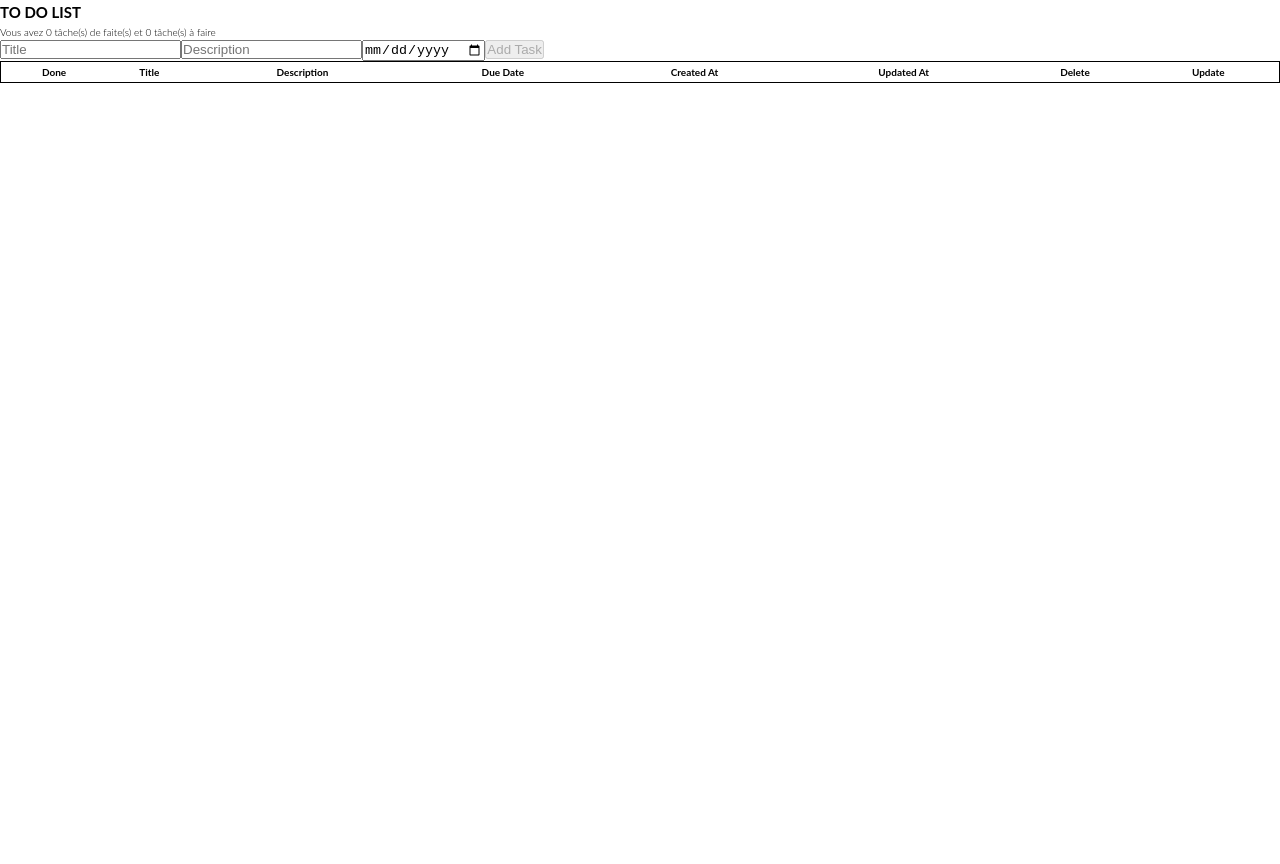
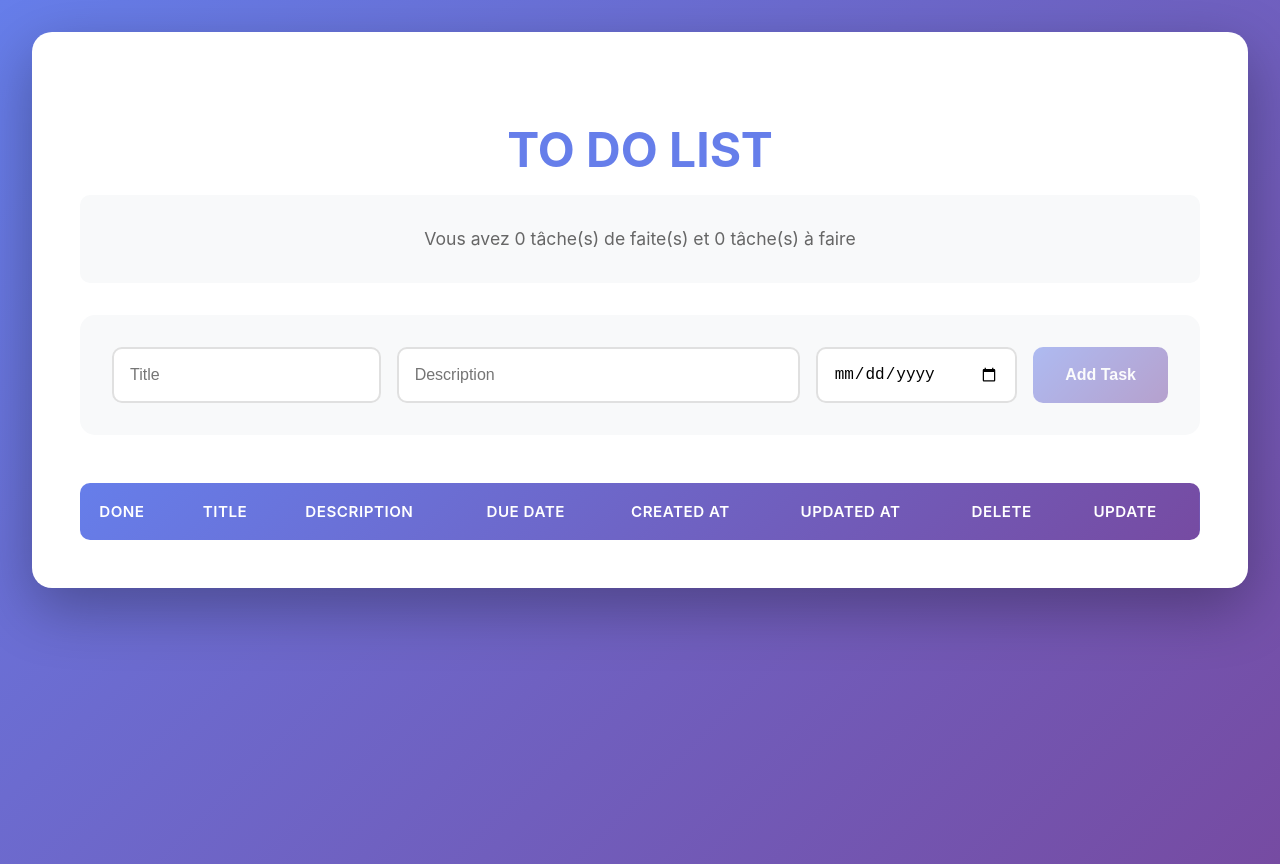
Before and after one commit to Hug0003/TodoList_React, a React (Create React App) app: page / in a window 1280 px wide. Before the commit the page ends 800 px from the top, so only its background shows below. Built offline with nearby package versions, Linux system fonts and the light colour scheme.

Commit message:
style fait fait avec claud

```diff
--- a/src/App.css
+++ b/src/App.css
@@ -1,18 +1,195 @@
-*,
-*::before,
-*::after {
-    margin: 0;
-    padding: 0;
-    box-sizing: inherit;
+.App {
+    min-height: 100vh;
+    background: linear-gradient(135deg, #667eea 0%, #764ba2 100%);
+    padding: 2rem;
 }
 
-html {
-    box-sizing: border-box;
-    font-size: 62.5%;
+.todo-container {
+    max-width: 1200px;
+    margin: 0 auto;
+    background: white;
+    border-radius: 20px;
+    box-shadow: 0 20px 60px rgba(0, 0, 0, 0.3);
+    padding: 3rem;
 }
 
-body {
-    font-weight: 300;
-    line-height: 1.6;
-    font-family: 'Lato', sans-serif;
+.todo-container h2 {
+    text-align: center;
+    color: #667eea;
+    font-size: 3rem;
+    margin-bottom: 1rem;
+    font-weight: 700;
 }
+
+.task-stats {
+    text-align: center;
+    color: #666;
+    font-size: 1.1rem;
+    margin-bottom: 2rem;
+    padding: 1rem;
+    background: #f8f9fa;
+    border-radius: 10px;
+}
+
+.todo-form {
+    display: grid;
+    grid-template-columns: 2fr 3fr 1.5fr auto;
+    gap: 1rem;
+    margin-bottom: 3rem;
+    padding: 2rem;
+    background: #f8f9fa;
+    border-radius: 15px;
+}
+
+.todo-form input[type="text"],
+.todo-form input[type="date"] {
+    padding: 1rem;
+    border: 2px solid #e0e0e0;
+    border-radius: 10px;
+    font-size: 1rem;
+    transition: all 0.3s ease;
+}
+
+.todo-form input[type="text"]:focus,
+.todo-form input[type="date"]:focus {
+    outline: none;
+    border-color: #667eea;
+    box-shadow: 0 0 0 3px rgba(102, 126, 234, 0.1);
+}
+
+.todo-form button[type="submit"] {
+    padding: 1rem 2rem;
+    background: linear-gradient(135deg, #667eea 0%, #764ba2 100%);
+    color: white;
+    border: none;
+    border-radius: 10px;
+    font-size: 1rem;
+    font-weight: 600;
+    cursor: pointer;
+    transition: all 0.3s ease;
+}
+
+.todo-form button[type="submit"]:hover:not(:disabled) {
+    transform: translateY(-2px);
+    box-shadow: 0 5px 15px rgba(102, 126, 234, 0.4);
+}
+
+.todo-form button[type="submit"]:disabled {
+    opacity: 0.5;
+    cursor: not-allowed;
+}
+
+.todo-table {
+    width: 100%;
+    border-collapse: separate;
+    border-spacing: 0;
+    overflow: hidden;
+    border-radius: 10px;
+}
+
+.todo-table thead {
+    background: linear-gradient(135deg, #667eea 0%, #764ba2 100%);
+    color: white;
+}
+
+.todo-table th {
+    padding: 1.2rem;
+    text-align: left;
+    font-weight: 600;
+    font-size: 0.95rem;
+    text-transform: uppercase;
+    letter-spacing: 0.5px;
+}
+
+.todo-table tbody tr {
+    background: white;
+    border-bottom: 1px solid #e0e0e0;
+    transition: all 0.3s ease;
+}
+
+.todo-table tbody tr:hover {
+    background: #f8f9fa;
+    transform: scale(1.01);
+    box-shadow: 0 5px 15px rgba(0, 0, 0, 0.1);
+}
+
+.todo-table tbody tr.done {
+    opacity: 0.6;
+    text-decoration: line-through;
+}
+
+.todo-table td {
+    padding: 1rem;
+    font-size: 0.95rem;
+}
+
+.todo-table input[type="checkbox"] {
+    width: 20px;
+    height: 20px;
+    cursor: pointer;
+    accent-color: #667eea;
+}
+
+.todo-table input[type="text"],
+.todo-table input[type="date"] {
+    width: 100%;
+    padding: 0.5rem;
+    border: 2px solid #e0e0e0;
+    border-radius: 5px;
+    font-size: 0.9rem;
+    margin-bottom: 0.5rem;
+}
+
+.todo-table input[type="text"]:focus,
+.todo-table input[type="date"]:focus {
+    outline: none;
+    border-color: #667eea;
+}
+
+.action-btn {
+    padding: 0.6rem 1.2rem;
+    border: none;
+    border-radius: 8px;
+    font-size: 0.9rem;
+    font-weight: 600;
+    cursor: pointer;
+    transition: all 0.3s ease;
+    margin-right: 0.5rem;
+}
+
+.delete-btn {
+    background: #ff6b6b;
+    color: white;
+}
+
+.delete-btn:hover {
+    background: #ff5252;
+    transform: translateY(-2px);
+    box-shadow: 0 5px 15px rgba(255, 107, 107, 0.4);
+}
+
+.update-btn {
+    background: #4ecdc4;
+    color: white;
+}
+
+.update-btn:hover {
+    background: #45b7af;
+    transform: translateY(-2px);
+    box-shadow: 0 5px 15px rgba(78, 205, 196, 0.4);
+}
+
+@media (max-width: 1024px) {
+    .todo-form {
+        grid-template-columns: 1fr;
+    }
+
+    .todo-table {
+        font-size: 0.85rem;
+    }
+
+    .todo-table th,
+    .todo-table td {
+        padding: 0.8rem 0.5rem;
+    }
+}
--- a/src/App.tsx
+++ b/src/App.tsx
@@ -4,7 +4,7 @@ import './App.css';
 
 function App() {
   return (
-    <div>
+    <div className="App">
         <ToDoList/>
     </div>
   );
--- a/src/compenents/ToDoList.tsx
+++ b/src/compenents/ToDoList.tsx
@@ -87,8 +87,8 @@ function ToDoList() {
         return tasks.map((task) => {
         const isEditing = editingId === task.id;
         return (
-            <tr key={task.id}>
-                <th>
+            <tr key={task.id} className={task.done ? 'done' : ''}>
+                <td>
                     <input
                         type="checkbox"
                         checked={task.done}
@@ -96,11 +96,11 @@ function ToDoList() {
                             setTasks(tasks.map(t => t.id === task.id ? {...t, done: !t.done} : t));
                         }}
                     />
-                </th>
+                </td>
 
                 {isEditing ? (
                     <>
-                        <th>
+                        <td>
                             <input
                                 type="text"
                                 value={task.title}
@@ -129,44 +129,44 @@ function ToDoList() {
                                     t.id === task.id ? { ...t, description: e.target.value, updatedAt: String(Date.now()) } : t
                                 ))
                             }}/>
-                        </th>
-                        <th>{formatDate(task.createdAt)}</th>
-                        <th>{formatDate(task.updatedAt)}</th>
-                        <th>
-                            <button value={task.id} onClick={(e) => {
+                        </td>
+                        <td>{formatDate(task.createdAt)}</td>
+                        <td>{formatDate(task.updatedAt)}</td>
+                        <td>
+                            <button className="action-btn delete-btn" value={task.id} onClick={(e) => {
                                 delTask(e, task.id)
                             }}>Delete
                             </button>
-                        </th>
-                        <th>
-                            <button value={task.id} onClick={(e) => {
+                        </td>
+                        <td>
+                            <button className="action-btn update-btn" value={task.id} onClick={(e) => {
                                 setEditId(task.id)
 
                             }}>Update
                             </button>
-                        </th>
+                        </td>
                     </>
 
 
                 ): (
                     <>
-                        <th>{task.title}</th>
-                        <th>{task.description}</th>
-                        <th>{formatDate(task.dueDate)}</th>
-                        <th>{formatDate(task.createdAt)}</th>
-                        <th>{formatDate(task.updatedAt)}</th>
-                        <th>
-                            <button value={task.id} onClick={(e) => {
+                        <td>{task.title}</td>
+                        <td>{task.description}</td>
+                        <td>{formatDate(task.dueDate)}</td>
+                        <td>{formatDate(task.createdAt)}</td>
+                        <td>{formatDate(task.updatedAt)}</td>
+                        <td>
+                            <button className="action-btn delete-btn" value={task.id} onClick={(e) => {
                                 delTask(e, task.id)
                             }}>Delete
                             </button>
-                        </th>
-                        <th>
-                            <button value={task.id} onClick={(e) => {
+                        </td>
+                        <td>
+                            <button className="action-btn update-btn" value={task.id} onClick={(e) => {
                                 setEditId(task.id)
                             }}>Update
                             </button>
-                        </th>
+                        </td>
                     </>
                 )
                 }
@@ -193,10 +193,12 @@ function ToDoList() {
 
     }
 
-    return (<div>
+    return (<div className="todo-container">
             <h2> TO DO LIST </h2>
-            {nbTask()}
-            <form onSubmit={(e) => addTask(e)}>
+            <div className="task-stats">
+                {nbTask()}
+            </div>
+            <form className="todo-form" onSubmit={(e) => addTask(e)}>
                 <input type="text" placeholder="Title" value={title} onChange={(e) => setTitle(e.target.value)}/>
                 <input type="text" placeholder="Description" value={description}
                        onChange={(e) => setDescription(e.target.value)}/>
@@ -205,11 +207,7 @@ function ToDoList() {
                 <button type="submit" disabled={title.length == 0}>Add Task</button>
             </form>
 
-            <ul>
-
-            </ul>
-
-            <table style={{border: "1px solid black", width: "100%"}}>
+            <table className="todo-table">
                 <thead>
                 <tr>
                     <th scope="col">Done</th>
```
